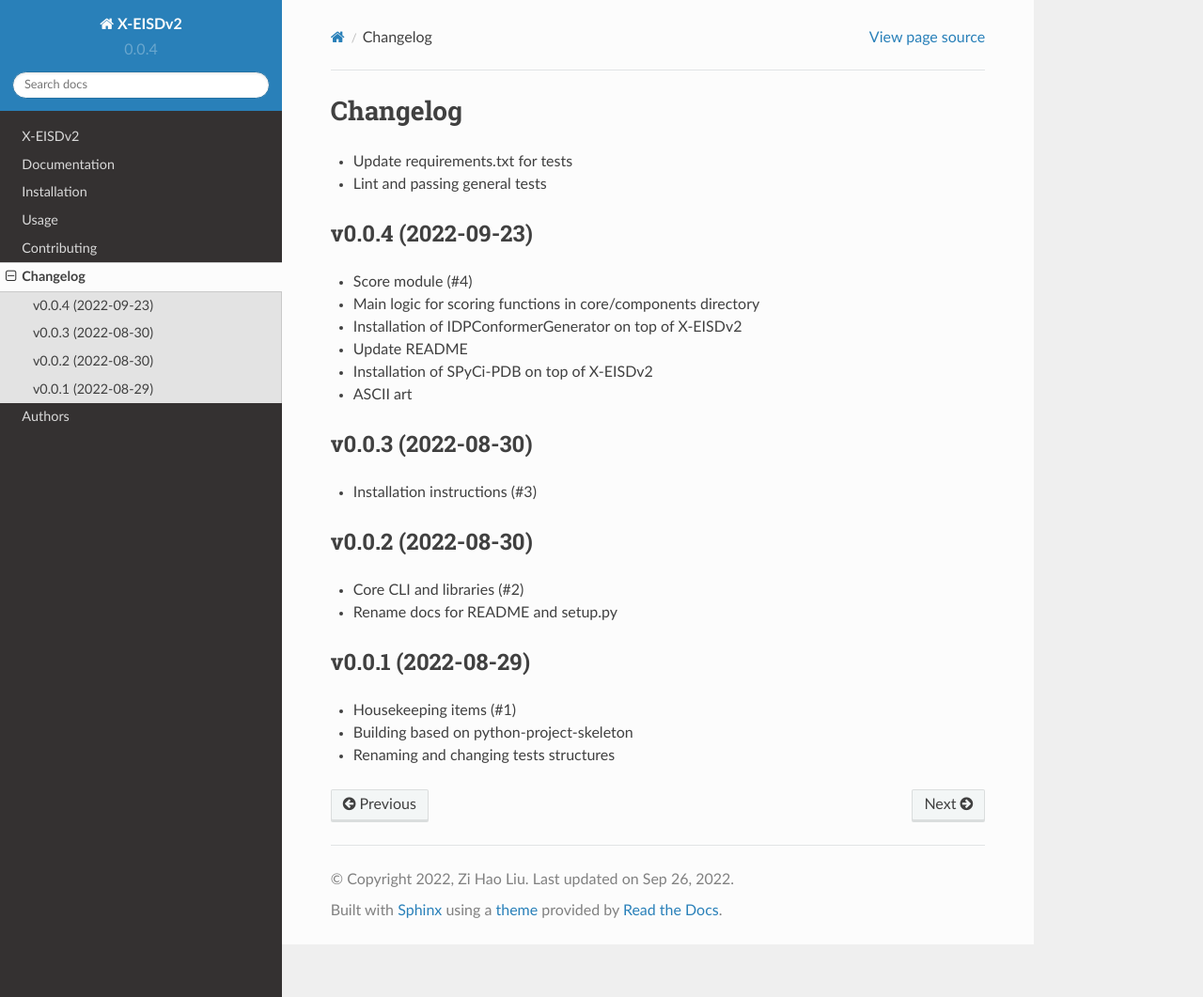
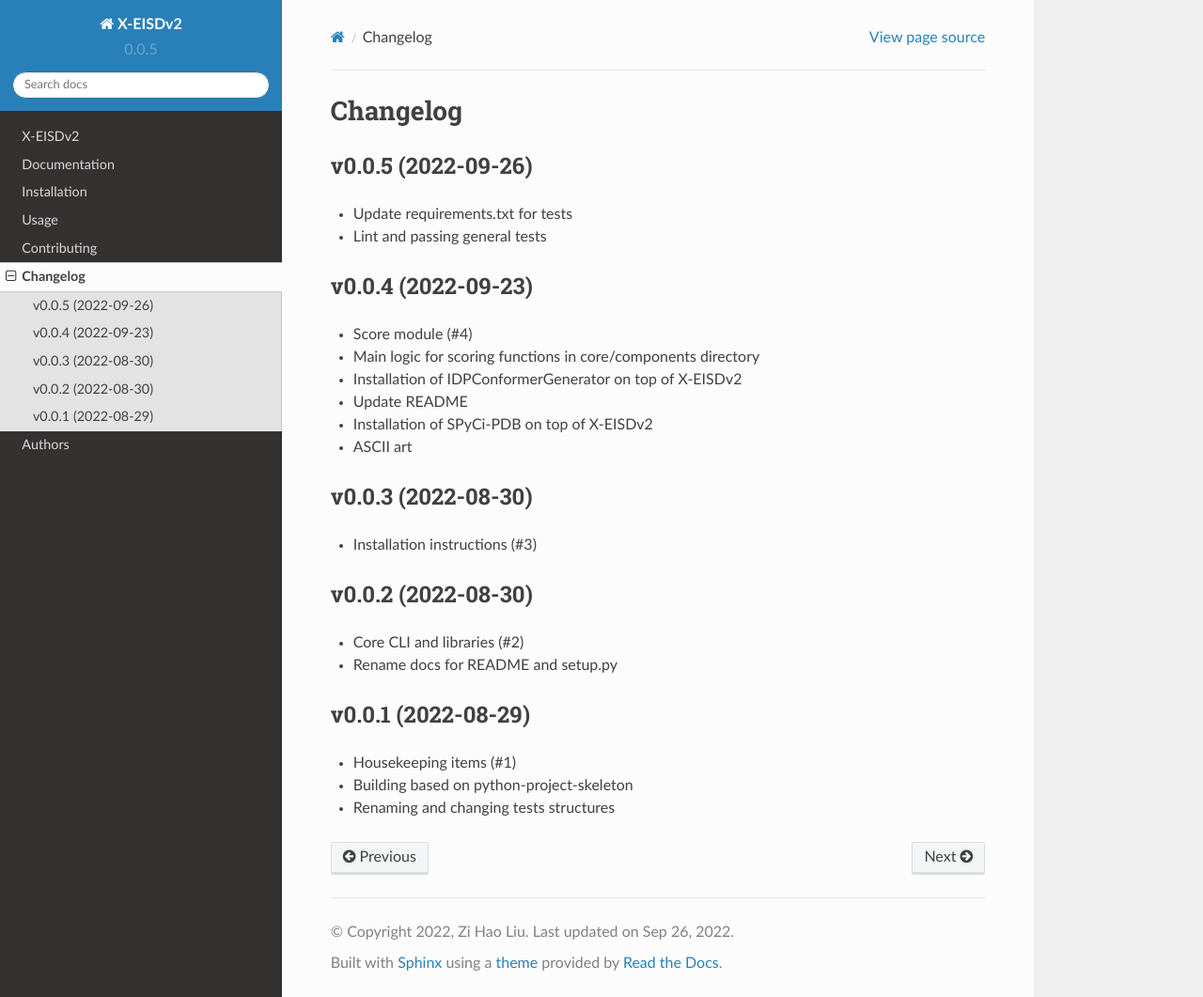
Before and after one commit to THGLab/X-EISDv2, a Sphinx documentation site: the page built from docs/changelog.rst, in a window 1280 px wide and 1061 px high. Shown: the whole window at 94% size. Built offline with Sphinx 7.4.7 and the Read the Docs theme 2.0.0, drawn with Linux system fonts in a browser that asks for light colours; pages that are not in the unit, such as notebooks, are missing from menus.

Commit message:
[SKIP] version bump 0.0.4 -> 0.0.5
Merge pull request #6 from menoliu/clean

Linting so far

```diff
--- a/CHANGELOG.rst
+++ b/CHANGELOG.rst
@@ -1,6 +1,9 @@
 
 Changelog
 =========
+
+v0.0.5 (2022-09-26)
+------------------------------------------------------------
 
 * Update requirements.txt for tests
 * Lint and passing general tests
--- a/README.rst
+++ b/README.rst
@@ -43,4 +43,4 @@ If you use X-EISDv2, please cite::
 Version
 -------
 
-v0.0.4
+v0.0.5
--- a/docs/conf.py
+++ b/docs/conf.py
@@ -48,7 +48,7 @@ project = 'X-EISDv2'
 year = '2022'
 author = 'Zi Hao Liu'
 copyright = '{0}, {1}'.format(year, author)
-version = release = '0.0.4'
+version = release = '0.0.5'
 
 pygments_style = 'trac'
 templates_path = ['.']
--- a/setup.py
+++ b/setup.py
@@ -36,7 +36,7 @@ long_description = '{}\n{}'.format(
 
 setup(
     name='xeisd',
-    version='0.0.4',
+    version='0.0.5',
     description='A skeleton template for Python projects.',
     long_description=long_description,
     long_description_content_type='text/x-rst',
--- a/src/xeisd/__init__.py
+++ b/src/xeisd/__init__.py
@@ -79,4 +79,4 @@ def count_string_formatters(s):
 
 source_folder = Path(__file__).absparent
 
-__version__ = '0.0.4'
+__version__ = '0.0.5'
```
Also changed, not shown: .bumpversion.cfg.
